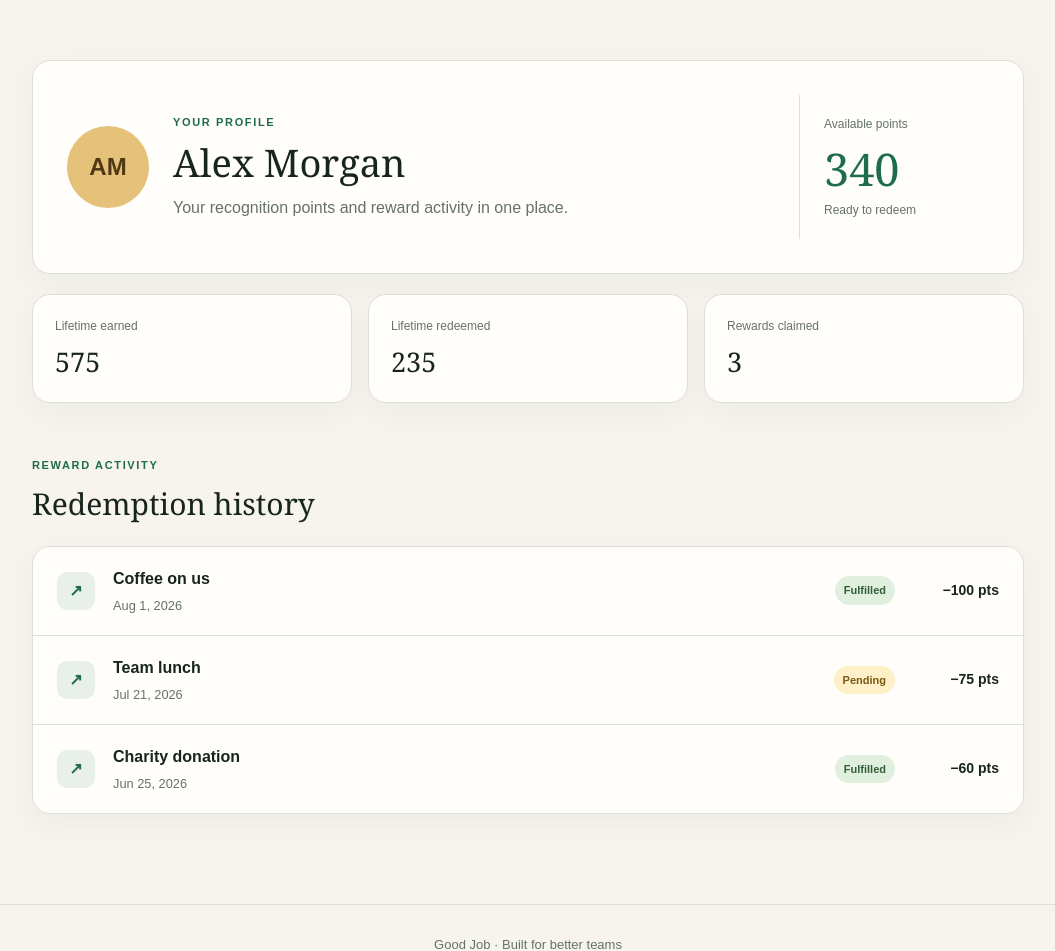
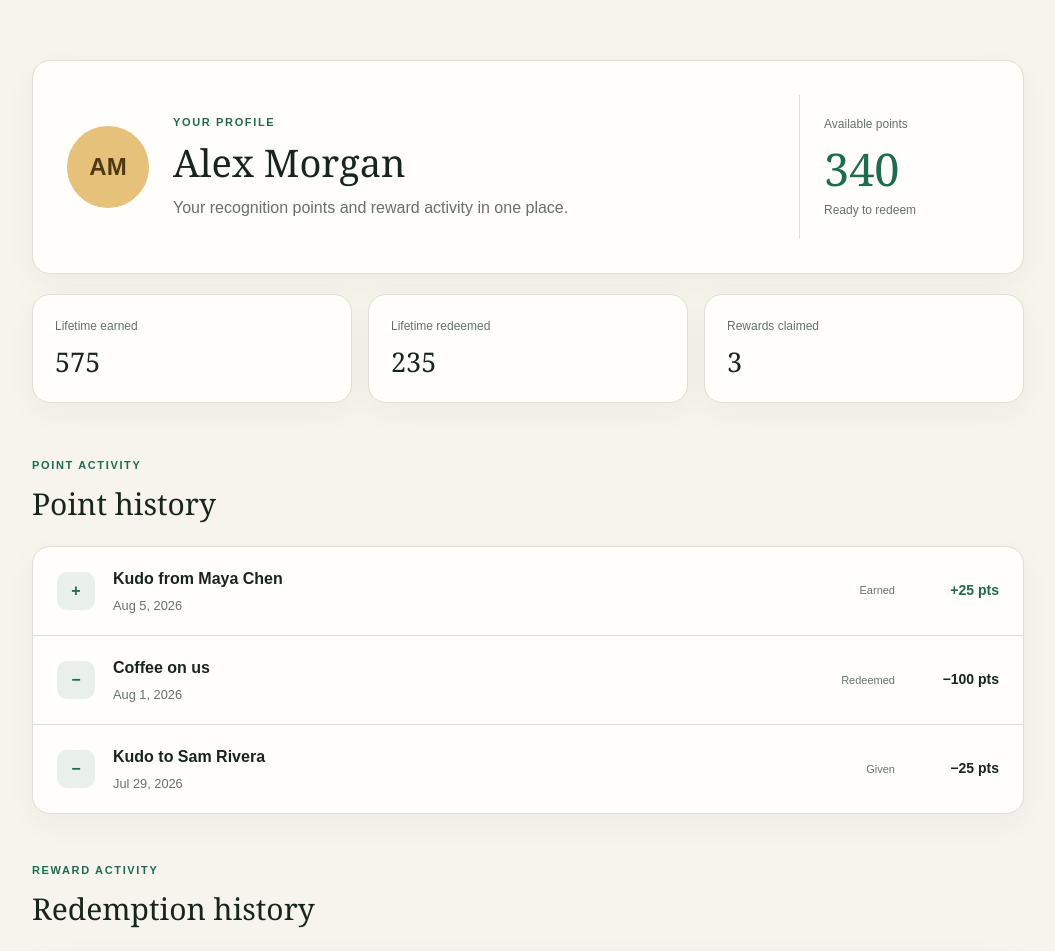
Before and after one commit to phonnn/kudo-website, a Next.js app: page /profile in a window 1280 px wide. Shown: the part 80-1031 px from the top of the page, without its empty margins (112-1167 px from the left). Built offline with nearby package versions, Linux system fonts and the light colour scheme; no server answers; sample sign-in values are in the browser's storage.

Commit message:
feat(user): add point and redemption history

```diff
--- a/src/app/profile/page.tsx
+++ b/src/app/profile/page.tsx
@@ -1,6 +1,10 @@
-import { AppHeader } from "@/components/app-header";
+import { AppShell } from "@/components/app-shell";
 import { ProfileOverview } from "@/features/user/components/profile-overview";
 
 export default function ProfilePage() {
-  return <><AppHeader active="profile" /><main className="profile-page"><ProfileOverview /></main><footer>Good Job · Built for better teams</footer></>;
+  return (
+    <AppShell active="profile" mainClassName="profile-page">
+      <ProfileOverview />
+    </AppShell>
+  );
 }
--- a/src/features/user/components/profile-overview.tsx
+++ b/src/features/user/components/profile-overview.tsx
@@ -1,30 +1,125 @@
 "use client";
 
+import type { ReactNode } from "react";
 import { useProfile } from "../hooks/use-profile";
+import { Avatar } from "@/components/ui/avatar";
+import { SectionHeading } from "@/components/ui/section-heading";
+import { EmptyState } from "@/components/ui/empty-state";
+import { Surface } from "@/components/ui/surface";
+import { Eyebrow } from "@/components/ui/eyebrow";
+import { Heading } from "@/components/ui/heading";
+import { Text } from "@/components/ui/text";
 
-const formatDate = (iso: string) => new Intl.DateTimeFormat("en", {
-  day: "numeric", month: "short", year: "numeric",
-}).format(new Date(iso));
+const formatDate = (iso: string) =>
+  new Intl.DateTimeFormat("en", {
+    day: "numeric",
+    month: "short",
+    year: "numeric",
+  }).format(new Date(iso));
+
+function pointSign(delta: number) {
+  if (delta > 0) {
+    return "+";
+  }
+
+  return "−";
+}
+
+function pointClassName(delta: number) {
+  if (delta > 0) {
+    return "positive";
+  }
+
+  return "";
+}
 
 export function ProfileOverview() {
-  const { user, points, redemptions } = useProfile();
-  const hasError = user.isError || points.isError || redemptions.isError;
-  if (hasError) return <div className="card empty">Could not load your profile.</div>;
+  const { user, points, redemptions, history } = useProfile();
+  const hasError = user.isError || points.isError || redemptions.isError || history.isError;
+  if (hasError) {
+    return <EmptyState>Could not load your profile.</EmptyState>;
+  }
 
-  return <>
-    <section className="profile-summary card">
-      <div className="profile-avatar">{user.data?.initials ?? "…"}</div>
-      <div className="profile-identity"><div className="eyebrow">Your profile</div><h1>{user.data?.name ?? "Loading…"}</h1><p>Your recognition points and reward activity in one place.</p></div>
-      <div className="points-balance"><span>Available points</span><strong>{points.data?.earned ?? "—"}</strong><small>Ready to redeem</small></div>
-    </section>
-    <section className="profile-stats" aria-label="Point summary">
-      <div className="card stat"><span>Lifetime earned</span><strong>{points.data?.lifetimeEarned ?? "—"}</strong></div>
-      <div className="card stat"><span>Lifetime redeemed</span><strong>{points.data?.lifetimeRedeemed ?? "—"}</strong></div>
-      <div className="card stat"><span>Rewards claimed</span><strong>{redemptions.data?.length ?? "—"}</strong></div>
-    </section>
-    <section className="history-section">
-      <div className="section-title"><div><div className="eyebrow">Reward activity</div><h2>Redemption history</h2></div></div>
-      {redemptions.isPending ? <div className="card empty">Loading redemptions…</div> : redemptions.data?.length ? <div className="card history-list">{redemptions.data.map((item) => <article className="history-row" key={item.id}><div className="reward-icon" aria-hidden="true">↗</div><div><strong>{item.rewardName}</strong><small>{formatDate(item.redeemedAt)}</small></div><span className={`status status-${item.status}`}>{item.status}</span><b>−{item.points} pts</b></article>)}</div> : <div className="card empty">You have not redeemed a reward yet.</div>}
-    </section>
-  </>;
+  let redemptionHistory: ReactNode = <EmptyState>You have not redeemed a reward yet.</EmptyState>;
+
+  if (redemptions.isPending) {
+    redemptionHistory = <EmptyState>Loading redemptions…</EmptyState>;
+  } else if (redemptions.data?.length) {
+    redemptionHistory = (
+      <Surface className="history-list">
+        {redemptions.data.map((item) => (
+          <article className="history-row" key={item.id}>
+            <div className="reward-icon" aria-hidden="true">
+              ↗
+            </div>
+            <div>
+              <Text as="strong">{item.rewardName}</Text>
+              <Text as="small">{formatDate(item.redeemedAt)}</Text>
+            </div>
+            <Text as="span" className={`status status-${item.status}`}>
+              {item.status}
+            </Text>
+            <Text as="b">−{item.points} pts</Text>
+          </article>
+        ))}
+      </Surface>
+    );
+  }
+
+  return (
+    <>
+      <Surface as="section" className="profile-summary">
+        <Avatar className="profile-avatar" initials={user.data?.initials ?? "…"} size="large" />
+        <div className="profile-identity">
+          <Eyebrow>Your profile</Eyebrow>
+          <Heading as="h1">{user.data?.name ?? "Loading…"}</Heading>
+          <Text>Your recognition points and reward activity in one place.</Text>
+        </div>
+        <div className="points-balance">
+          <Text as="span">Available points</Text>
+          <Text as="strong">{points.data?.earned ?? "—"}</Text>
+          <Text as="small">Ready to redeem</Text>
+        </div>
+      </Surface>
+      <section className="profile-stats" aria-label="Point summary">
+        <Surface className="stat">
+          <Text as="span">Lifetime earned</Text>
+          <Text as="strong">{points.data?.lifetimeEarned ?? "—"}</Text>
+        </Surface>
+        <Surface className="stat">
+          <Text as="span">Lifetime redeemed</Text>
+          <Text as="strong">{points.data?.lifetimeRedeemed ?? "—"}</Text>
+        </Surface>
+        <Surface className="stat">
+          <Text as="span">Rewards claimed</Text>
+          <Text as="strong">{redemptions.data?.length ?? "—"}</Text>
+        </Surface>
+      </section>
+      <section className="history-section">
+        <SectionHeading eyebrow="Point activity" title="Point history" />
+        <Surface className="history-list point-history">
+          {history.data?.map((item) => (
+            <article className="history-row" key={item.id}>
+              <div className="reward-icon">{pointSign(item.delta)}</div>
+              <div>
+                <Text as="strong">{item.label}</Text>
+                <Text as="small">{formatDate(item.createdAt)}</Text>
+              </div>
+              <Text as="span" className={`point-type point-${item.type}`}>
+                {item.type}
+              </Text>
+              <Text as="b" className={pointClassName(item.delta)}>
+                {pointSign(item.delta)}
+                {Math.abs(item.delta)} pts
+              </Text>
+            </article>
+          ))}
+        </Surface>
+      </section>
+      <section className="history-section">
+        <SectionHeading eyebrow="Reward activity" title="Redemption history" />
+        {redemptionHistory}
+      </section>
+    </>
+  );
 }
--- a/src/features/user/hooks/use-profile.ts
+++ b/src/features/user/hooks/use-profile.ts
@@ -7,6 +7,13 @@ export function useProfile() {
   const api = useApi();
   const user = useQuery({ queryKey: ["me"], queryFn: () => api.getMe() });
   const points = useQuery({ queryKey: ["points", "me"], queryFn: () => api.getPointBalance() });
-  const redemptions = useQuery({ queryKey: ["redemptions", "me"], queryFn: () => api.getRedemptionHistory() });
-  return { user, points, redemptions };
+  const redemptions = useQuery({
+    queryKey: ["redemptions", "me"],
+    queryFn: () => api.getRedemptionHistory(),
+  });
+  const history = useQuery({
+    queryKey: ["point-history", "me"],
+    queryFn: () => api.getPointHistory(),
+  });
+  return { user, points, redemptions, history };
 }
```
